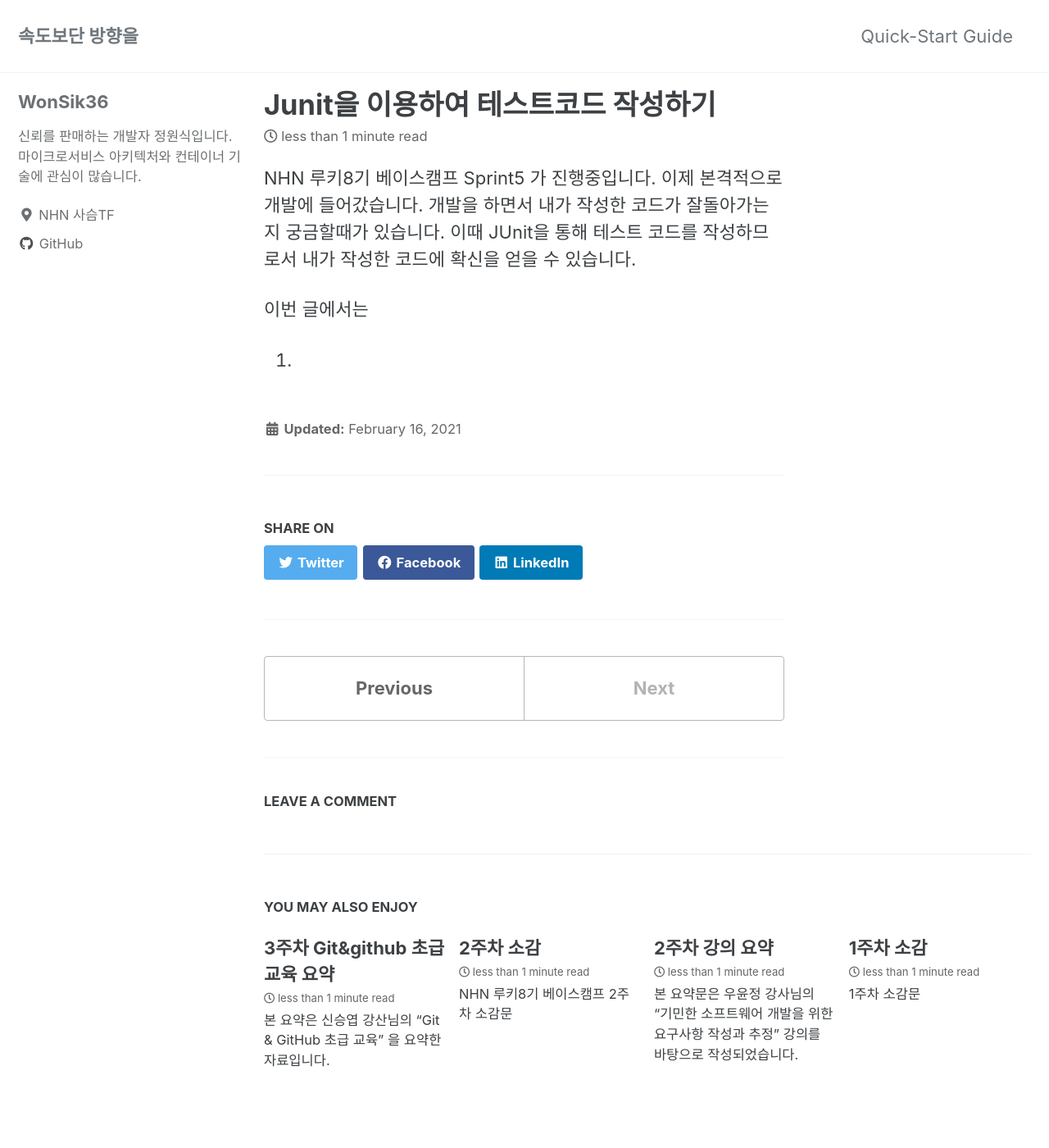
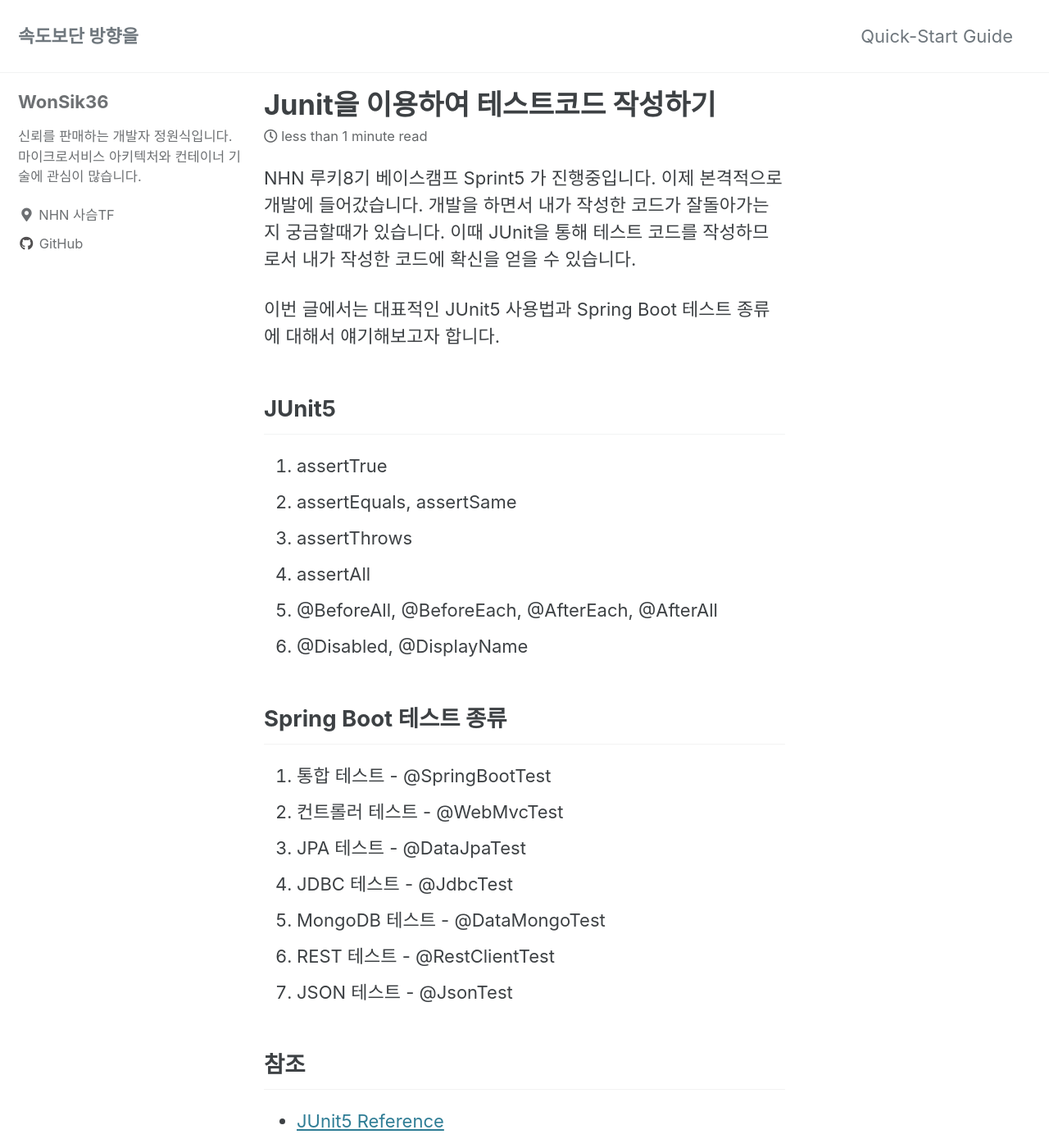
Before and after one commit to WonSik36/WonSik36.github.io, a Jekyll site: the page built from _posts/2021-02-16-JUnit을-이용하여-테스트코드-작성하기.md, in a window 1280 px wide and 1400 px high. Shown: the whole window at 82% size. Built offline with Jekyll 4.4.1, drawn with Linux system fonts in a browser that asks for light colours; cached includes are drawn as plain includes; some of the changed text lies outside the part shown.

Commit message:
JUnit 포스팅 형식 작성

```diff
--- a/_posts/2021-02-16-JUnit을-이용하여-테스트코드-작성하기.md
+++ b/_posts/2021-02-16-JUnit을-이용하여-테스트코드-작성하기.md
@@ -2,5 +2,27 @@ NHN 루키8기 베이스캠프 Sprint5 가 진행중입니다.
 이제 본격적으로 개발에 들어갔습니다. 개발을 하면서 내가 작성한 코드가 잘돌아가는지 궁금할때가 있습니다.
 이때 JUnit을 통해 테스트 코드를 작성하므로서 내가 작성한 코드에 확신을 얻을 수 있습니다.
 
-이번 글에서는
-1.
+이번 글에서는 대표적인 JUnit5 사용법과 Spring Boot 테스트 종류에 대해서 얘기해보고자 합니다.
+
+## JUnit5
+1. assertTrue
+2. assertEquals, assertSame
+3. assertThrows
+4. assertAll
+5. @BeforeAll, @BeforeEach, @AfterEach, @AfterAll
+6. @Disabled, @DisplayName
+
+## Spring Boot 테스트 종류
+1. 통합 테스트 - @SpringBootTest
+2. 컨트롤러 테스트 - @WebMvcTest
+3. JPA 테스트 - @DataJpaTest
+4. JDBC 테스트 - @JdbcTest
+5. MongoDB 테스트 - @DataMongoTest
+6. REST 테스트 - @RestClientTest
+7. JSON 테스트 - @JsonTest
+
+## 참조
+* [JUnit5 Reference](https://junit.org/junit5/docs/current/user-guide/)
+* [Spring Boot Test Reference](https://docs.spring.io/spring-boot/docs/2.3.8.RELEASE/reference/html/spring-boot-features.html#boot-features-testing)
+* [Spring Boot Test 정리1](https://meetup.toast.com/posts/124)
+* [Spring Boot Test 정리2](https://happyer16.tistory.com/entry/Spring-Boot-Test-%EC%A2%85%ED%95%A9-%EC%A0%95%EB%A6%AC)
```
